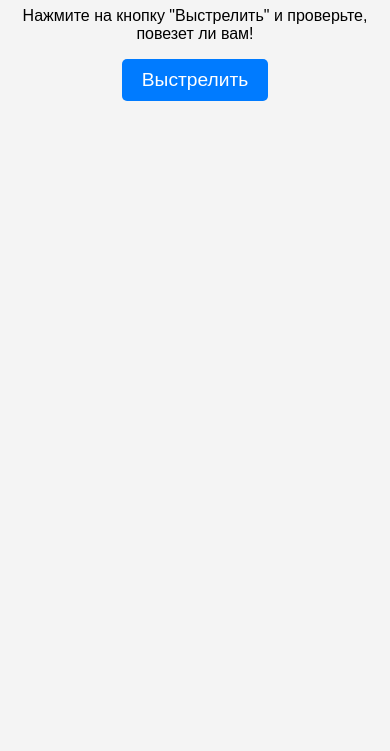
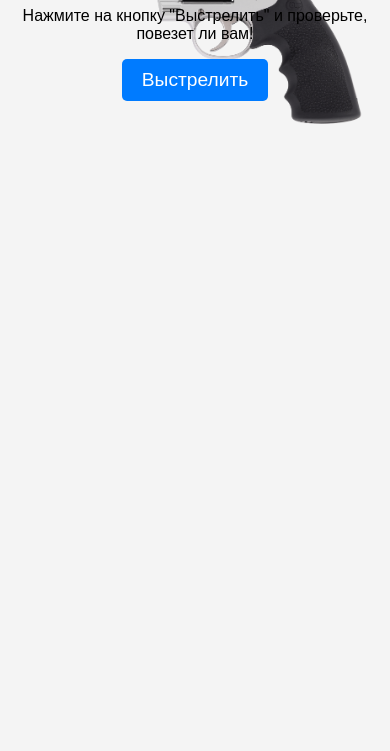
Before and after one commit to Vlad5Danthered/Russian-roulette, a plain HTML site: page new/index.html in a window 390 px wide. Shown: the part 93-844 px from the top of the page. Drawn offline with Linux system fonts and the light colour scheme.

Commit message:
Update index.html

```diff
--- a/new/index.html
+++ b/new/index.html
@@ -45,7 +45,7 @@
         /* Фон револьвера для смартфонов */
         @media (max-width: 768px) and (orientation: portrait) {
             body {
-                background-image: url('revolver.jpg'); /* Путь к картинке револьвера */
+                background-image: url('revolver.png'); /* Путь к картинке револьвера */
                 background-size: cover;
                 background-repeat: no-repeat;
                 background-position: center;
```
